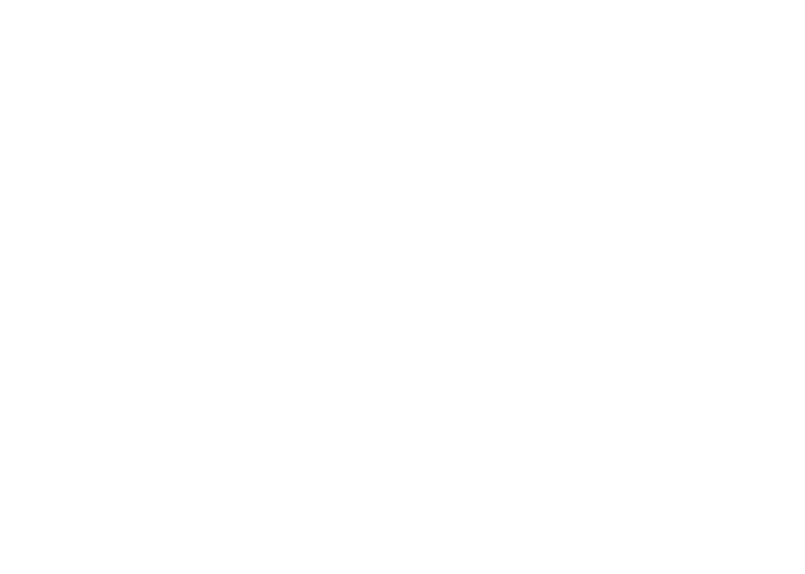
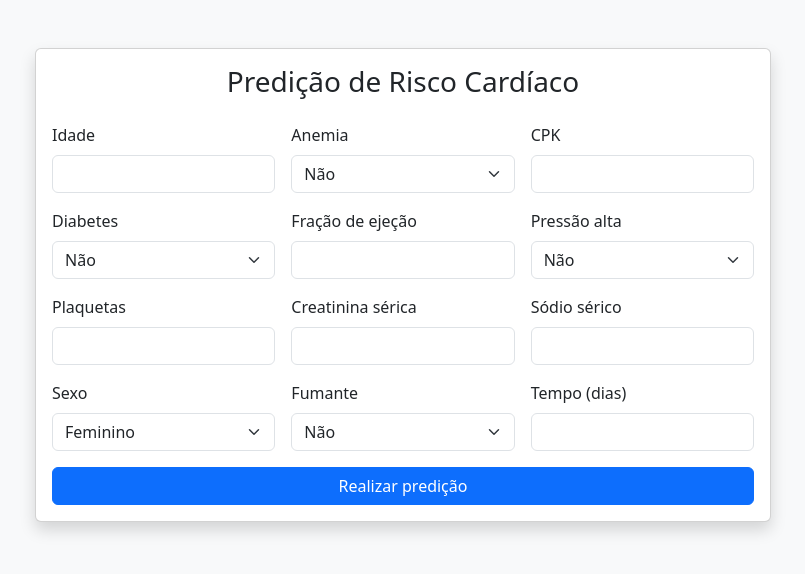
Before and after one commit to viniciuspdasilva-dev/projeto_mvp_pos_sprint, a plain HTML site: page frontend/index.html in a window 1280 px wide. Shown: the whole page, without its empty margins (237-1042 px from the left). Drawn offline with nearby package versions, Linux system fonts and the light colour scheme.

Commit message:
Add initial project files, including API implementation, Machine Learning model, database setup, and tests

```diff
--- a/frontend/index.html
+++ b/frontend/index.html
@@ -1,10 +1,110 @@
 <!DOCTYPE html>
-<html lang="en">
+<html lang="pt-BR">
 <head>
-    <meta charset="UTF-8">
-    <title>Title</title>
+  <meta charset="UTF-8" />
+  <meta name="viewport" content="width=device-width, initial-scale=1.0" />
+  <title>Predição de Insuficiência Cardíaca</title>
+  <link
+    href="https://cdn.jsdelivr.net/npm/bootstrap@5.3.3/dist/css/bootstrap.min.css"
+    rel="stylesheet"
+  />
 </head>
-<body>
+<body class="bg-light">
+  <div class="container py-5">
+    <div class="row justify-content-center">
+      <div class="col-lg-8">
+        <div class="card shadow">
+          <div class="card-body">
+            <h1 class="h3 mb-4 text-center">Predição de Risco Cardíaco</h1>
 
+            <form id="predictionForm" class="row g-3">
+              <div class="col-md-4">
+                <label class="form-label">Idade</label>
+                <input type="number" class="form-control" id="age" required>
+              </div>
+
+              <div class="col-md-4">
+                <label class="form-label">Anemia</label>
+                <select class="form-select" id="anaemia" required>
+                  <option value="0">Não</option>
+                  <option value="1">Sim</option>
+                </select>
+              </div>
+
+              <div class="col-md-4">
+                <label class="form-label">CPK</label>
+                <input type="number" class="form-control" id="creatinine_phosphokinase" required>
+              </div>
+
+              <div class="col-md-4">
+                <label class="form-label">Diabetes</label>
+                <select class="form-select" id="diabetes" required>
+                  <option value="0">Não</option>
+                  <option value="1">Sim</option>
+                </select>
+              </div>
+
+              <div class="col-md-4">
+                <label class="form-label">Fração de ejeção</label>
+                <input type="number" class="form-control" id="ejection_fraction" required>
+              </div>
+
+              <div class="col-md-4">
+                <label class="form-label">Pressão alta</label>
+                <select class="form-select" id="high_blood_pressure" required>
+                  <option value="0">Não</option>
+                  <option value="1">Sim</option>
+                </select>
+              </div>
+
+              <div class="col-md-4">
+                <label class="form-label">Plaquetas</label>
+                <input type="number" class="form-control" id="platelets" required>
+              </div>
+
+              <div class="col-md-4">
+                <label class="form-label">Creatinina sérica</label>
+                <input type="number" step="0.01" class="form-control" id="serum_creatinine" required>
+              </div>
+
+              <div class="col-md-4">
+                <label class="form-label">Sódio sérico</label>
+                <input type="number" class="form-control" id="serum_sodium" required>
+              </div>
+
+              <div class="col-md-4">
+                <label class="form-label">Sexo</label>
+                <select class="form-select" id="sex" required>
+                  <option value="0">Feminino</option>
+                  <option value="1">Masculino</option>
+                </select>
+              </div>
+
+              <div class="col-md-4">
+                <label class="form-label">Fumante</label>
+                <select class="form-select" id="smoking" required>
+                  <option value="0">Não</option>
+                  <option value="1">Sim</option>
+                </select>
+              </div>
+
+              <div class="col-md-4">
+                <label class="form-label">Tempo (dias)</label>
+                <input type="number" class="form-control" id="time" required>
+              </div>
+
+              <div class="col-12 d-grid">
+                <button type="submit" class="btn btn-primary">Realizar predição</button>
+              </div>
+            </form>
+
+            <div id="result" class="alert mt-4 d-none"></div>
+          </div>
+        </div>
+      </div>
+    </div>
+  </div>
+
+  <script src="script.js"></script>
 </body>
 </html>
```
